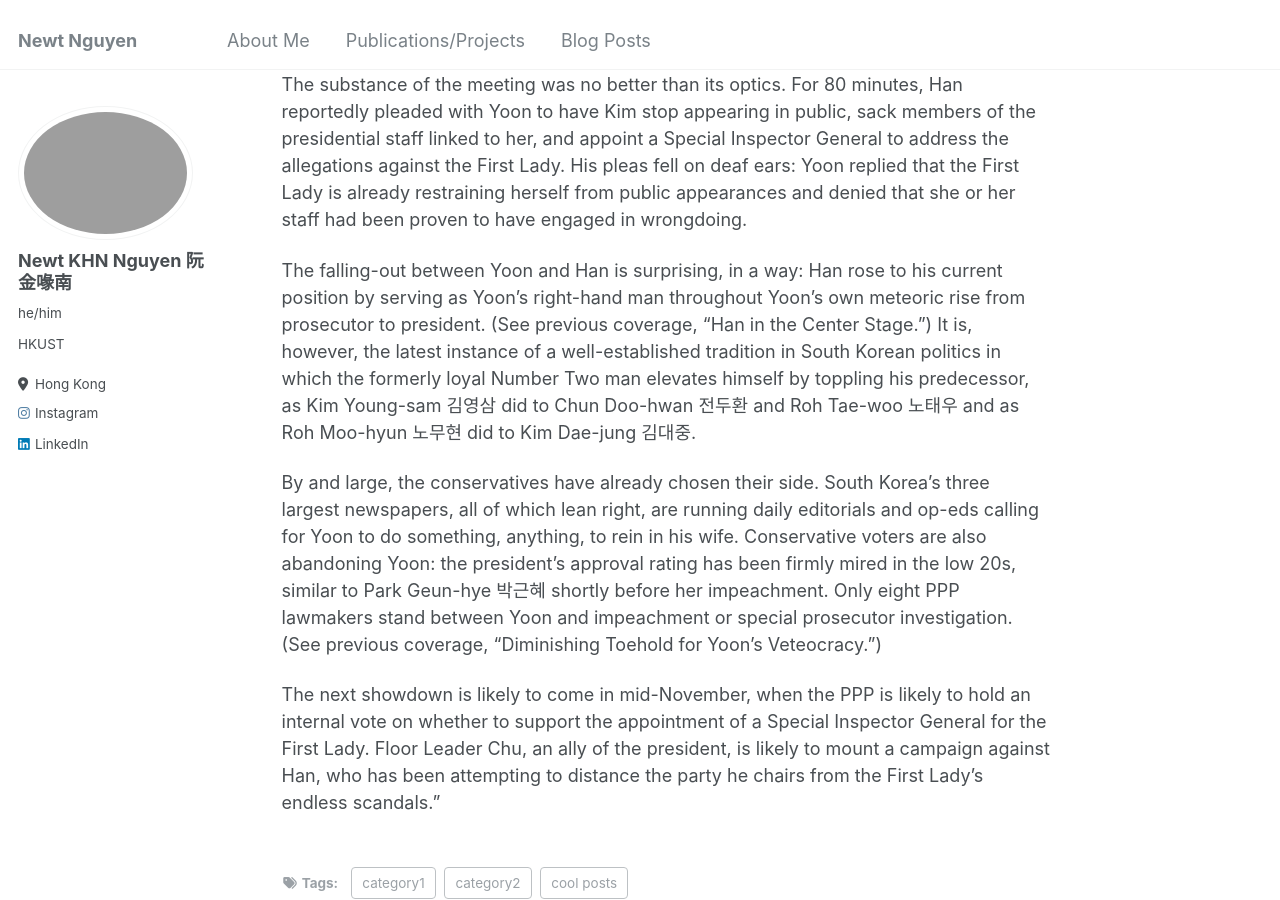
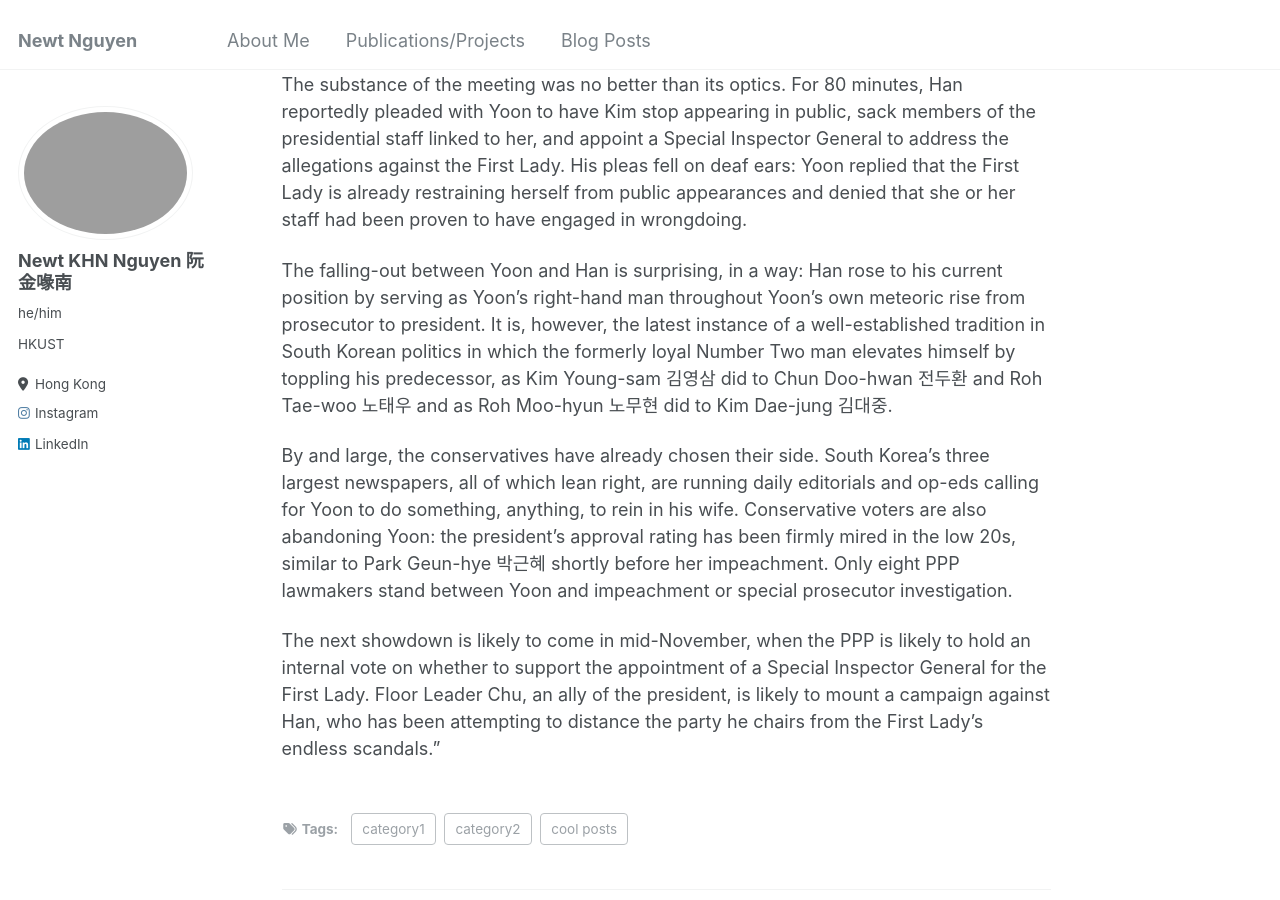
Before and after one commit to newtdes/newtdes.github.io, a Jekyll site: the page built from _posts/2012-08-14-blog-post-1.md, in a window 1280 px wide and 900 px high, scrolled down 1191 px. Built offline with Jekyll 4.4.1, drawn with Linux system fonts in a browser that asks for light colours.

Commit message:
Change page

```diff
--- a/_posts/2012-08-14-blog-post-1.md
+++ b/_posts/2012-08-14-blog-post-1.md
@@ -33,8 +33,8 @@ Yoon summoned his ally and PPP Floor Leader Chu Gyeong-ho 추경호 국민의힘
 
 The substance of the meeting was no better than its optics. For 80 minutes, Han reportedly pleaded with Yoon to have Kim stop appearing in public, sack members of the presidential staff linked to her, and appoint a Special Inspector General to address the allegations against the First Lady. His pleas fell on deaf ears: Yoon replied that the First Lady is already restraining herself from public appearances and denied that she or her staff had been proven to have engaged in wrongdoing.
 
-The falling-out between Yoon and Han is surprising, in a way: Han rose to his current position by serving as Yoon’s right-hand man throughout Yoon’s own meteoric rise from prosecutor to president. (See previous coverage, “Han in the Center Stage.”) It is, however, the latest instance of a well-established tradition in South Korean politics in which the formerly loyal Number Two man elevates himself by toppling his predecessor, as Kim Young-sam 김영삼 did to Chun Doo-hwan 전두환 and Roh Tae-woo 노태우 and as Roh Moo-hyun 노무현 did to Kim Dae-jung 김대중.
+The falling-out between Yoon and Han is surprising, in a way: Han rose to his current position by serving as Yoon’s right-hand man throughout Yoon’s own meteoric rise from prosecutor to president.  It is, however, the latest instance of a well-established tradition in South Korean politics in which the formerly loyal Number Two man elevates himself by toppling his predecessor, as Kim Young-sam 김영삼 did to Chun Doo-hwan 전두환 and Roh Tae-woo 노태우 and as Roh Moo-hyun 노무현 did to Kim Dae-jung 김대중.
 
-By and large, the conservatives have already chosen their side. South Korea’s three largest newspapers, all of which lean right, are running daily editorials and op-eds calling for Yoon to do something, anything, to rein in his wife. Conservative voters are also abandoning Yoon: the president’s approval rating has been firmly mired in the low 20s, similar to Park Geun-hye 박근혜 shortly before her impeachment. Only eight PPP lawmakers stand between Yoon and impeachment or special prosecutor investigation. (See previous coverage, “Diminishing Toehold for Yoon’s Veteocracy.”)
+By and large, the conservatives have already chosen their side. South Korea’s three largest newspapers, all of which lean right, are running daily editorials and op-eds calling for Yoon to do something, anything, to rein in his wife. Conservative voters are also abandoning Yoon: the president’s approval rating has been firmly mired in the low 20s, similar to Park Geun-hye 박근혜 shortly before her impeachment. Only eight PPP lawmakers stand between Yoon and impeachment or special prosecutor investigation.
 
 The next showdown is likely to come in mid-November, when the PPP is likely to hold an internal vote on whether to support the appointment of a Special Inspector General for the First Lady. Floor Leader Chu, an ally of the president, is likely to mount a campaign against Han, who has been attempting to distance the party he chairs from the First Lady’s endless scandals."
```
